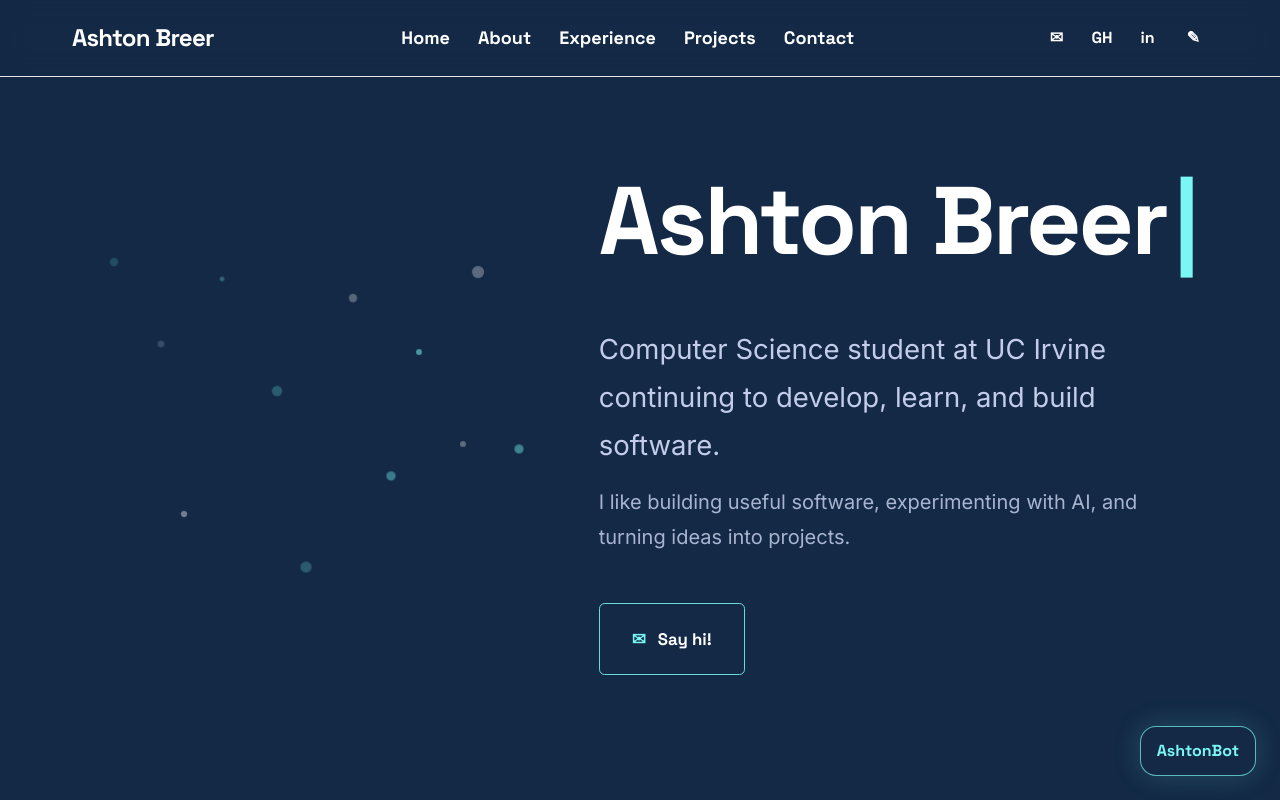
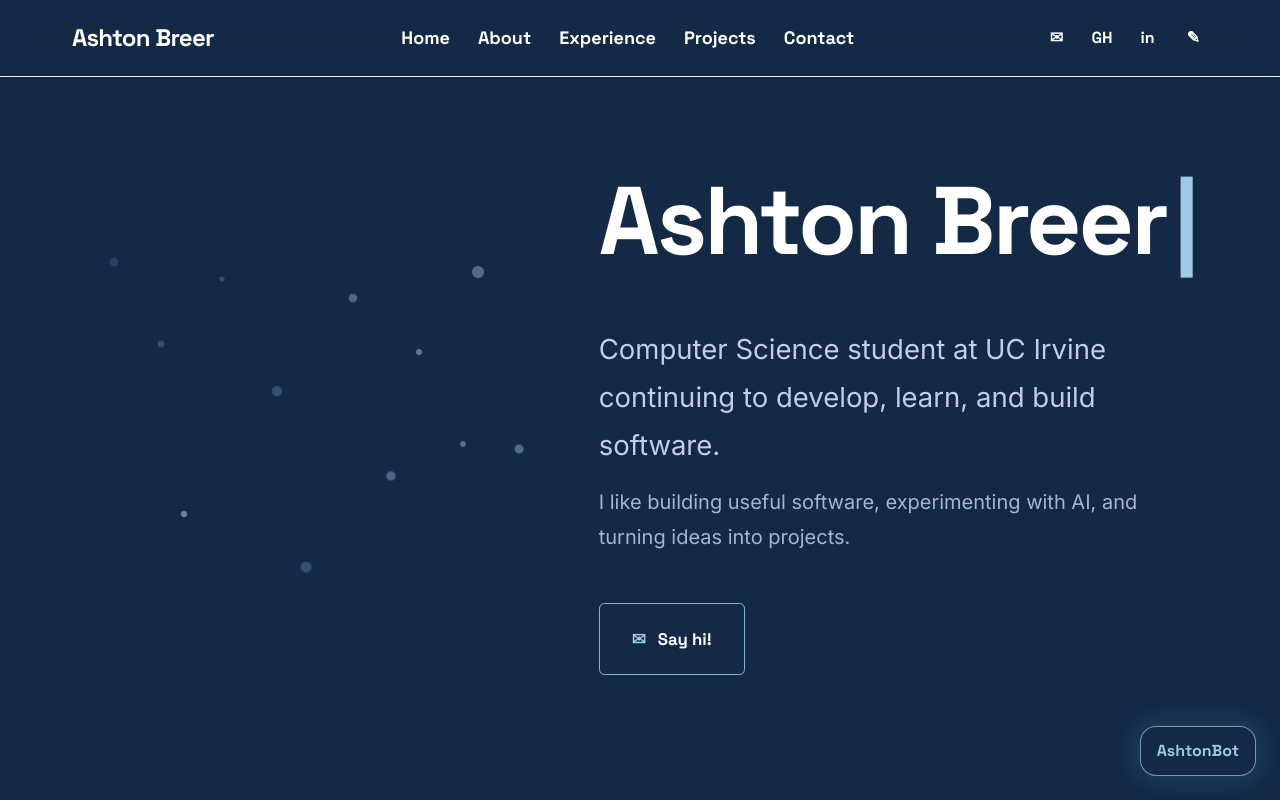
Before and after one commit to Ashton46/Personal_Portfolio, a Next.js app: page / in a window 1280 px wide. Shown: the top 800 px of the page. Built offline with nearby package versions, Linux system fonts and the light colour scheme.

Commit message:
Soften accent color and contact copy

```diff
--- a/app/globals.css
+++ b/app/globals.css
@@ -100,7 +100,7 @@ button {
 }
 
 .nav-icon:hover {
-  color: #7af7f4;
+  color: #9cc9e6;
   transform: translateY(-1px);
 }
 
@@ -110,7 +110,7 @@ button {
   align-items: center;
   justify-content: center;
   gap: 0.75rem;
-  border: 1px solid rgba(122, 247, 244, 0.86);
+  border: 1px solid rgba(156, 201, 230, 0.86);
   border-radius: 0.35rem;
   padding: 0 2rem;
   color: #ffffff;
@@ -122,8 +122,8 @@ button {
 }
 
 .minimal-button:hover {
-  background: rgba(122, 247, 244, 0.12);
-  color: #7af7f4;
+  background: rgba(156, 201, 230, 0.12);
+  color: #9cc9e6;
   transform: translateY(-2px);
 }
 
@@ -136,12 +136,12 @@ button {
 }
 
 .minimal-card:hover {
-  border-color: rgba(122, 247, 244, 0.44);
+  border-color: rgba(156, 201, 230, 0.44);
   background: rgba(255, 255, 255, 0.04);
 }
 
 .text-link {
-  color: #7af7f4;
+  color: #9cc9e6;
   font-family: var(--font-display), Inter, system-ui, sans-serif;
   font-weight: 800;
   text-decoration: none;
--- a/app/page.jsx
+++ b/app/page.jsx
@@ -667,7 +667,7 @@ function Contact() {
       <div className="flex flex-col justify-between gap-8 rounded-3xl border border-white/14 p-8 sm:flex-row sm:items-center">
         <div>
           <h3 className="font-display text-4xl font-bold text-white">let’s build something.</h3>
-          <p className="mt-3 text-xl text-lavender">Open to connecting, collaborating, and learning from new opportunities.</p>
+          <p className="mt-3 text-xl text-lavender">Open to connecting!</p>
         </div>
         <div className="flex flex-wrap gap-4">
           <a className="minimal-button" href={emailHref}>Email</a>
--- a/tailwind.config.js
+++ b/tailwind.config.js
@@ -13,7 +13,7 @@ module.exports = {
       colors: {
         ink: "#070911",
         navy: "#132946",
-        aqua: "#7af7f4",
+        aqua: "#9cc9e6",
         lavender: "#c3cce8",
         coal: "#0d1020",
         violet: "#8f5cff",
```
